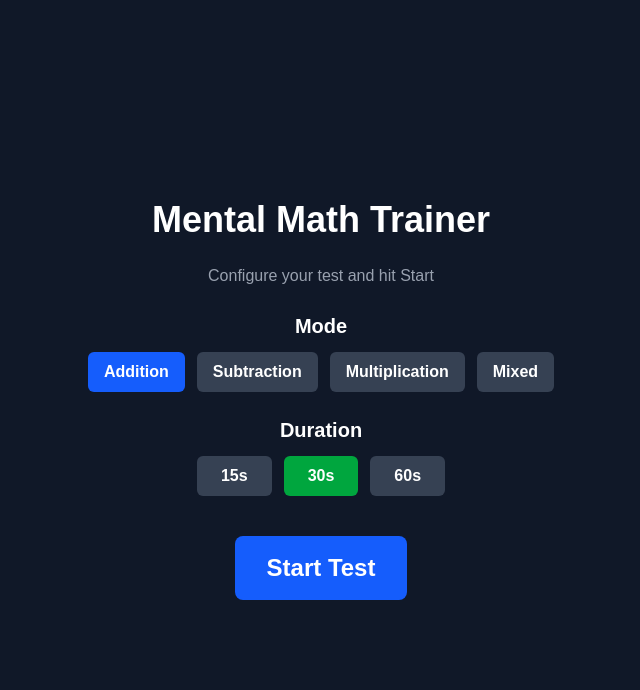
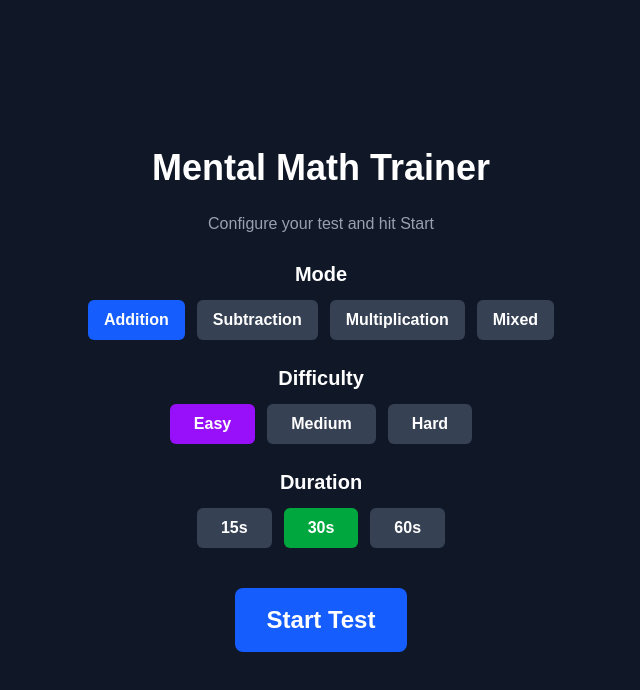
Before and after one commit to Cassidyyan/mental-math-trainer, a Next.js app in the folder web/: page / in a window 1280 px wide. Shown: the top 690 px of the page, without its empty margins (319-959 px from the left). Built offline with nearby package versions, Linux system fonts and the light colour scheme.

Commit message:
Difficulty additions

```diff
--- /dev/null
+++ b/web/src/app/lib/difficultyConfig.ts
@@ -0,0 +1,60 @@
+// Difficulty Configurations - Rule-based constraints per mode
+
+import { Difficulty, DifficultyConfig } from "./types";
+
+// Configuration for each difficulty level
+export const DIFFICULTY_CONFIGS: Record<Difficulty, DifficultyConfig> = {
+  easy: {
+    add: {
+      leftRange: [1, 10],
+      rightRange: [1, 10],
+      maxSum: 20, // Addition sums capped at 20
+    },
+    subtract: {
+      leftRange: [1, 10],
+      rightRange: [1, 10],
+      allowNegative: false, // Never produce negatives
+    },
+    multiply: {
+      leftRange: [1, 9], // 1-digit × 1-digit
+      rightRange: [1, 9],
+    },
+  },
+
+  medium: {
+    add: {
+      leftRange: [10, 50],
+      rightRange: [10, 50],
+    },
+    subtract: {
+      leftRange: [10, 50],
+      rightRange: [10, 50],
+      allowNegative: false,
+    },
+    multiply: {
+      leftRange: [10, 99], // 2-digit × 1-digit
+      rightRange: [1, 9],
+    },
+  },
+
+  hard: {
+    add: {
+      leftRange: [50, 999],
+      rightRange: [50, 999],
+    },
+    subtract: {
+      leftRange: [10, 999],
+      rightRange: [10, 999],
+      allowNegative: false,
+    },
+    multiply: {
+      leftRange: [10, 99], // 2-digit × 2-digit
+      rightRange: [10, 99],
+    },
+  },
+};
+
+// Generate a number within the range of the LB and UB (inclusive)
+export function randomInRange(min: number, max: number): number {
+  return Math.floor(Math.random() * (max - min + 1)) + min;
+}
--- /dev/null
+++ b/web/src/app/lib/problemGenerator.ts
@@ -0,0 +1,75 @@
+// Problem Generation Logic - Now with Difficulty Support
+
+import { Problem, Mode, Difficulty } from "./types";
+import { DIFFICULTY_CONFIGS, randomInRange } from "./difficultyConfig";
+
+export function generateProblem(currentMode: Mode, difficulty: Difficulty): Problem {
+  // Get the configuration for the selected difficulty
+  const config = DIFFICULTY_CONFIGS[difficulty];
+
+  switch (currentMode) {
+    case "add":
+      return generateAddition(config.add);
+    case "subtract":
+      return generateSubtraction(config.subtract);
+    case "multiply":
+      return generateMultiplication(config.multiply);
+    case "mixed":
+      const modes: Mode[] = ["add", "subtract", "multiply"];
+      const randomMode = modes[Math.floor(Math.random() * modes.length)];
+      return generateProblem(randomMode, difficulty);
+    default:
+      return generateAddition(config.add);
+  }
+}
+
+// Addition with constraints
+function generateAddition(rules: typeof DIFFICULTY_CONFIGS.easy.add): Problem {
+  let left: number;
+  let right: number;
+  let sum: number;
+
+  do {
+    left = randomInRange(rules.leftRange[0], rules.leftRange[1]);
+    right = randomInRange(rules.rightRange[0], rules.rightRange[1]);
+    sum = left + right;
+  } while (rules.maxSum && sum > rules.maxSum); // Regenerate if exceeds maxSum
+
+  return {
+    left,
+    right,
+    operator: "+",
+    answer: sum,
+  };
+}
+
+// Subtraction with negative control
+function generateSubtraction(rules: typeof DIFFICULTY_CONFIGS.easy.subtract): Problem {
+  let left = randomInRange(rules.leftRange[0], rules.leftRange[1]);
+  let right = randomInRange(rules.rightRange[0], rules.rightRange[1]);
+
+  // If negatives not allowed, ensure left >= right
+  if (!rules.allowNegative && left < right) {
+    [left, right] = [right, left];
+  }
+
+  return {
+    left,
+    right,
+    operator: "-",
+    answer: left - right,
+  };
+}
+
+// Multiplication with range control
+function generateMultiplication(rules: typeof DIFFICULTY_CONFIGS.easy.multiply): Problem {
+  const left = randomInRange(rules.leftRange[0], rules.leftRange[1]);
+  const right = randomInRange(rules.rightRange[0], rules.rightRange[1]);
+
+  return {
+    left,
+    right,
+    operator: "×",
+    answer: left * right,
+  };
+}
--- /dev/null
+++ b/web/src/app/lib/types.ts
@@ -0,0 +1,31 @@
+// Type Definitions for Mental Math Trainer
+
+export type Problem = {
+  left: number;
+  right: number;
+  operator: string;
+  answer: number;
+};
+
+export type Mode = "add" | "subtract" | "multiply" | "mixed";
+export type Difficulty = "easy" | "medium" | "hard";
+export type GameState = "idle" | "running" | "finished";
+export type Duration = 15 | 30 | 60;
+
+// Difficulty Configuration for each mode
+export type DifficultyConfig = {
+  add: {
+    leftRange: [number, number];
+    rightRange: [number, number];
+    maxSum?: number;
+  };
+  subtract: {
+    leftRange: [number, number];
+    rightRange: [number, number];
+    allowNegative: boolean;
+  };
+  multiply: {
+    leftRange: [number, number];
+    rightRange: [number, number];
+  };
+};
--- /dev/null
+++ b/web/src/app/lib/utils.ts
@@ -0,0 +1,9 @@
+// Utility Functions for Stats Calculations
+
+export function calculateAccuracy(correct: number, total: number): string {
+  return total > 0 ? ((correct / total) * 100).toFixed(2) : "0.00";
+}
+
+export function calculatePPM(total: number, elapsedSeconds: number): string {
+  return elapsedSeconds > 0 ? ((total / elapsedSeconds) * 60).toFixed(1) : "0.0";
+}
--- a/web/src/app/page.tsx
+++ b/web/src/app/page.tsx
@@ -1,9 +1,9 @@
 "use client";
 
 import { useState, useEffect, useRef } from "react";
-import { Problem, Mode, GameState, Duration } from "./types";
-import { generateProblem } from "./problemGenerator";
-import { calculateAccuracy, calculatePPM } from "./utils";
+import { Problem, Mode, Difficulty, GameState, Duration } from "./lib/types";
+import { generateProblem } from "./lib/problemGenerator";
+import { calculateAccuracy, calculatePPM } from "./lib/utils";
 
 // Main Component
 export default function Home() {
@@ -14,6 +14,7 @@ export default function Home() {
 
   // State Variables for the Math Problem and Scoring
   const [mode, setMode] = useState<Mode>("add");
+  const [difficulty, setDifficulty] = useState<Difficulty>("easy");
   const [problem, setProblem] = useState<Problem>({
     left: 0,
     right: 0,
@@ -29,9 +30,9 @@ export default function Home() {
   // Timer reference for session
   const timerRef = useRef<NodeJS.Timeout | null>(null);
 
-  // Generate a new problem
+  // Generate a new problem (now uses difficulty)
   function newProblem() {
-    setProblem(generateProblem(mode));
+    setProblem(generateProblem(mode, difficulty));
   }
 
   // Start the timed test session
@@ -77,12 +78,16 @@ export default function Home() {
     }
   }
 
-  // Change mode and generate new problem
+  // Change mode (only allowed when idle)
   function changeMode(newMode: Mode) {
     if (gameState !== "idle") return;
     setMode(newMode);
-    setProblem(generateProblem(newMode));
-    setAnswer("");
+  }
+
+  // Change difficulty (only allowed when idle)
+  function changeDifficultyLevel(newDifficulty: Difficulty) {
+    if (gameState !== "idle") return;
+    setDifficulty(newDifficulty);
   }
 
   // Change duration (only allowed when idle)
@@ -165,6 +170,37 @@ export default function Home() {
               }`}
             >
               Mixed
+            </button>
+          </div>
+        </div>
+
+        {/* Difficulty Selection */}
+        <div>
+          <h2 className="text-xl font-semibold mb-3 text-center">Difficulty</h2>
+          <div className="flex gap-3">
+            <button
+              onClick={() => changeDifficultyLevel("easy")}
+              className={`px-6 py-2 rounded-md font-semibold ${
+                difficulty === "easy" ? "bg-purple-600" : "bg-gray-700"
+              }`}
+            >
+              Easy
+            </button>
+            <button
+              onClick={() => changeDifficultyLevel("medium")}
+              className={`px-6 py-2 rounded-md font-semibold ${
+                difficulty === "medium" ? "bg-purple-600" : "bg-gray-700"
+              }`}
+            >
+              Medium
+            </button>
+            <button
+              onClick={() => changeDifficultyLevel("hard")}
+              className={`px-6 py-2 rounded-md font-semibold ${
+                difficulty === "hard" ? "bg-purple-600" : "bg-gray-700"
+              }`}
+            >
+              Hard
             </button>
           </div>
         </div>
```
